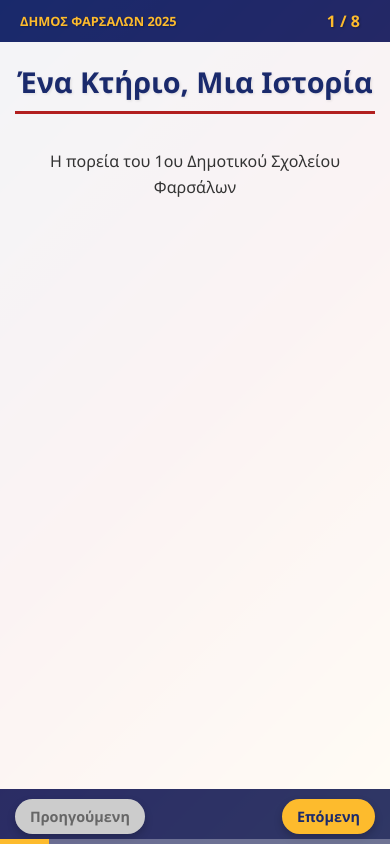
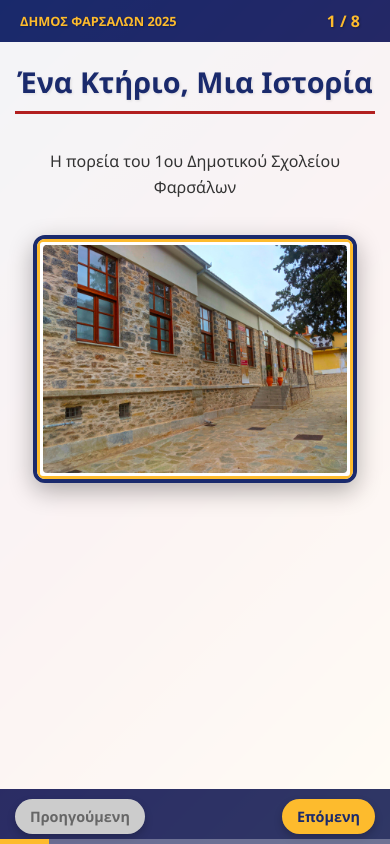
Before and after one commit to conchr/Dimotiko, a plain HTML site: page index.html in a window 390 px wide. Drawn offline with Linux system fonts and the light colour scheme.

Commit message:
Dimotiko

```diff
--- a/index.html
+++ b/index.html
@@ -124,6 +124,38 @@
             border-radius: 8px;
             margin: 20px 0;
             box-shadow: 0 5px 15px rgba(0, 0, 0, 0.2);
+        }
+
+        .image-frame {
+            max-width: 600px;
+            width: 90%;
+            margin: 20px auto;
+            border: 8px solid #1a2a6c;
+            border-radius: 12px;
+            padding: 10px;
+            background: white;
+            box-shadow: 0 8px 25px rgba(0, 0, 0, 0.3);
+            position: relative;
+            overflow: hidden;
+        }
+
+        .image-frame::before {
+            content: "";
+            position: absolute;
+            top: 0;
+            left: 0;
+            right: 0;
+            bottom: 0;
+            border: 3px solid #fdbb2d;
+            border-radius: 6px;
+            pointer-events: none;
+        }
+
+        .intro-image {
+            width: 100%;
+            height: auto;
+            display: block;
+            border-radius: 4px;
         }
 
         .highlight-box {
@@ -259,6 +291,12 @@
                 padding: 15px;
             }
 
+            .image-frame {
+                max-width: 90%;
+                padding: 8px;
+                border-width: 6px;
+            }
+
             .navigation {
                 padding: 10px 15px;
             }
@@ -313,6 +351,12 @@
             .municipality-text {
                 font-size: 0.8rem;
             }
+
+            .image-frame {
+                max-width: 95%;
+                padding: 6px;
+                border-width: 4px;
+            }
         }
 
         /* Βελτιστοποίηση για μεγάλες οθόνες */
@@ -347,6 +391,10 @@
             .slide h2 {
                 font-size: 1.8rem;
             }
+
+            .image-frame {
+                max-width: 80%;
+            }
         }
     </style>
 </head>
@@ -363,6 +411,10 @@
                 <div class="slide-content">
                     <h1>Ένα Κτήριο, Μια Ιστορία</h1>
                     <p>Η πορεία του 1ου Δημοτικού Σχολείου Φαρσάλων</p>
+
+                    <div class="image-frame">
+                        <img src="https://raw.githubusercontent.com/conchr/Dimotiko/main/Dimotiko.jpg" alt="1ο Δημοτικό Σχολείο Φαρσάλων" class="intro-image">
+                    </div>
                 </div>
             </div>
 
```
